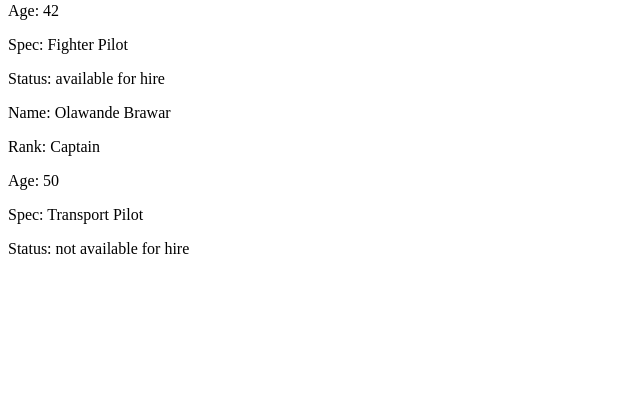
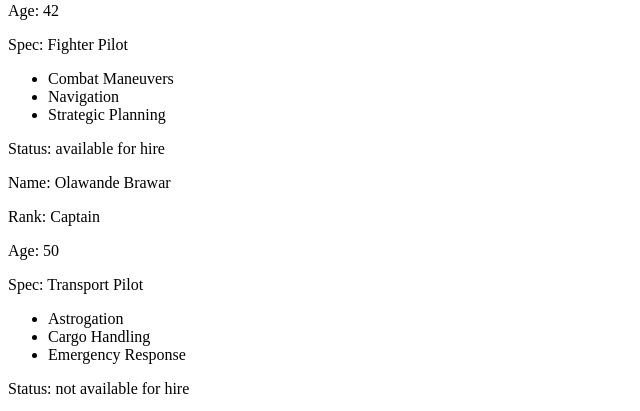
Before and after one commit to TetianaUMKA/react-tasks, a React (Vite) app: page / in a window 1280 px wide. Shown: the part 391-802 px from the top of the page, without its empty margins (0-640 px from the left). Built offline with nearby package versions, Linux system fonts and the light colour scheme.

Commit message:
Update OfficerProfile.jsx

```diff
--- a/src/components/OfficerProfile/OfficerProfile.jsx
+++ b/src/components/OfficerProfile/OfficerProfile.jsx
@@ -1,5 +1,5 @@
 export default function OfficerProfile({
-  officer: { name, rank, age, spec, status },
+  officer: { name, rank, age, spec, status, skills },
 }) {
   return (
     <div>
@@ -7,6 +7,11 @@ export default function OfficerProfile({
       <p>Rank: {rank}</p>
       <p>Age: {age}</p>
       <p>Spec: {spec}</p>
+      <ul>
+        {skills.map((skill, index) => (
+          <li key={index}>{skill}</li>
+        ))}
+      </ul>
       <p>
         Status:{" "}
         {status === "Active" ? "available for hire" : "not available for hire"}
```
